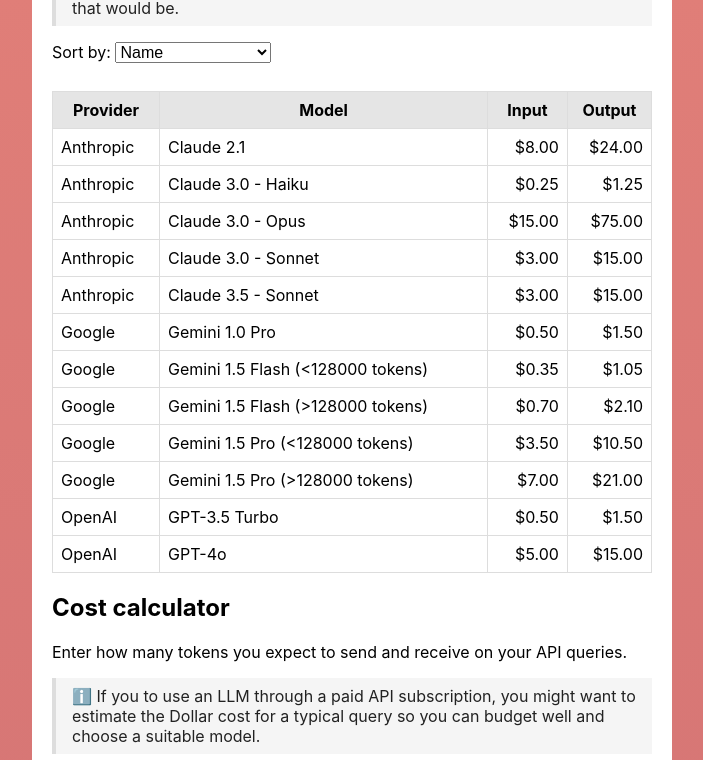
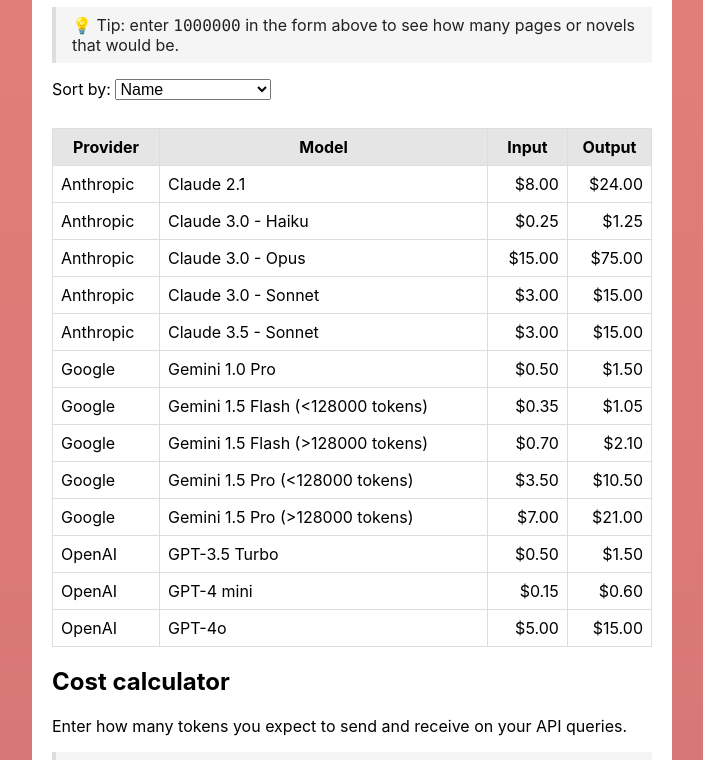
Before and after one commit to MichaelCurrin/token-translator, a React (Create React App) app: page / in a window 1280 px wide. Shown: the part 2383-3143 px from the top of the page, without its empty margins (288-991 px from the left). Built offline with nearby package versions, Linux system fonts and the light colour scheme.

Commit message:
add GPT mini

```diff
--- a/src/constants.js
+++ b/src/constants.js
@@ -8,6 +8,7 @@
   { provider: 'Google', modelName: 'Gemini 1.5 Flash', tokens: 1048576 },
   { provider: 'Google', modelName: 'Gemini 1.0 Pro', tokens: 30720 },
   { provider: 'OpenAI', modelName: 'GPT-4o', tokens: 128000 },
+  { provider: 'OpenAI', modelName: 'GPT-4o mini', tokens: 128000 },
   { provider: 'OpenAI', modelName: 'GPT-4 Turbo', tokens: 128000 },
   { provider: 'OpenAI', modelName: 'GPT-3.5 Turbo', tokens: 16385 },
   { provider: 'Meta', modelName: 'Llama 3', tokens: 16000 },
@@ -20,6 +21,12 @@
 ];
 
 export const PRICE_PER_MILLION_TOKENS = [
+  {
+    provider: 'OpenAI',
+    modelName: 'GPT-4 mini',
+    input: '$0.15',
+    output: '$0.60',
+  },
   {
     provider: 'OpenAI',
     modelName: 'GPT-4o',
```
